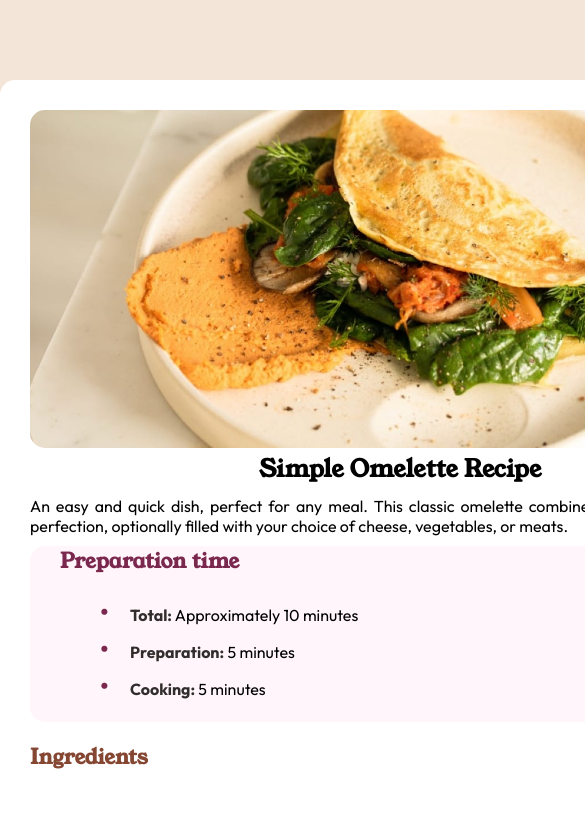
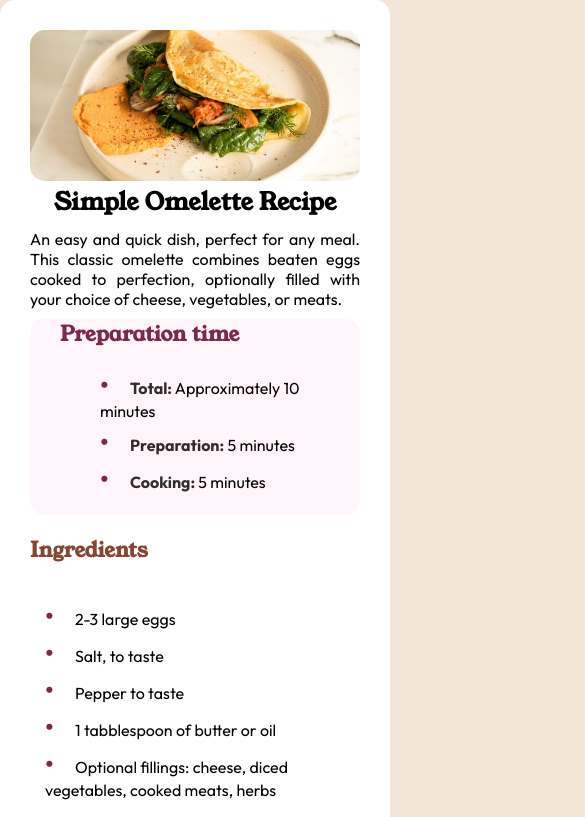
Before and after one commit to henrylima1/fr-mentor-recipe-challenge, a plain HTML site: page index.html in a window 390 px wide. Shown: the top 817 px of the page, 585 px wide, since content can reach past the window. Drawn offline with Linux system fonts and the light colour scheme.

Commit message:
Responsivo adicionado
Site agora responsivo para Tablets, Celulares e Televisores.

```diff
--- /dev/null
+++ b/css/responsive.css
@@ -0,0 +1,10 @@
+@media (max-width: 800px) {
+    section {
+        width: 100%;
+        margin: 0px;
+    }
+
+    section img {
+        width: 100%;
+    }
+}
--- a/index.html
+++ b/index.html
@@ -8,6 +8,7 @@
     <link rel="shortcut icon" href="assets/images/favicon-32x32.png" type="image/x-icon">
     <link rel="stylesheet" href="css/style.css">
     <link rel="stylesheet" href="css/fonts.css">
+    <link rel="stylesheet" href="css/responsive.css">
 
 </head>
 <body>
```
